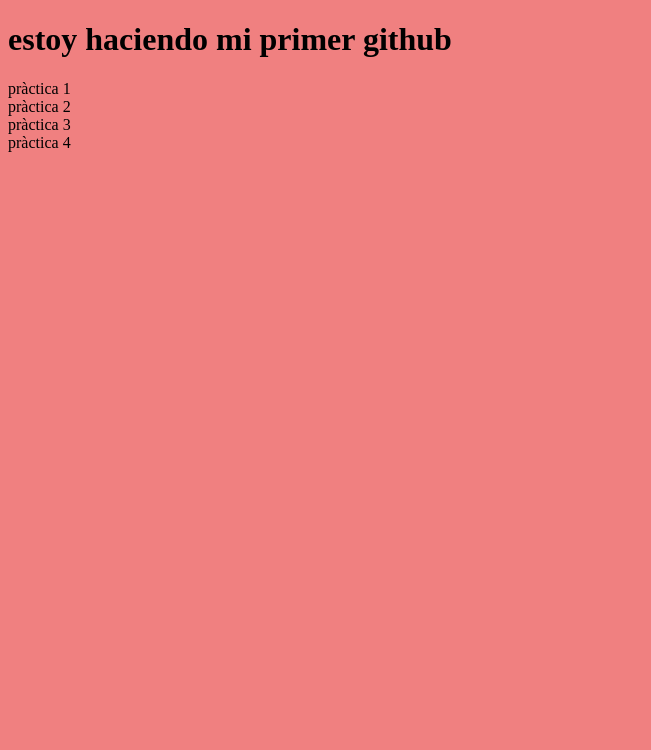
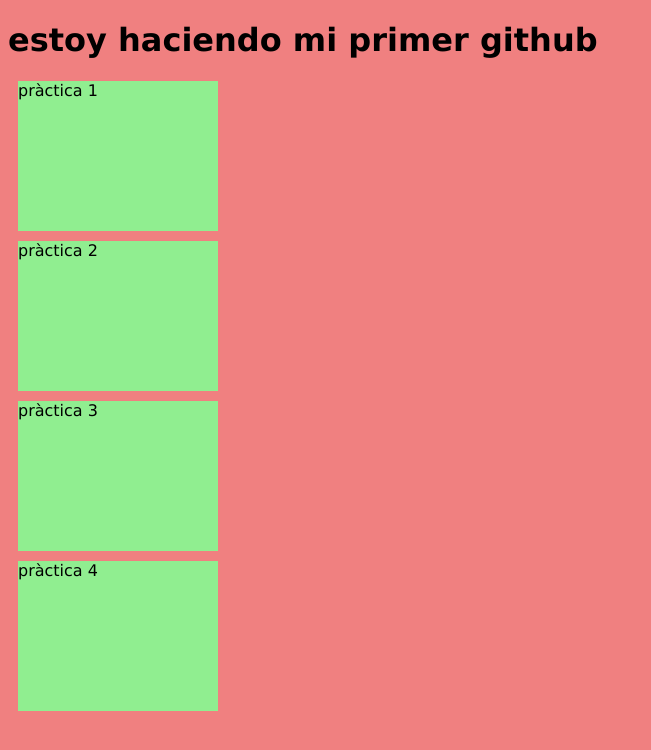
Before and after one commit to lmindan-CRN/2021agm4, a plain HTML site: page index.html in a window 1280 px wide. Shown: the whole page, without its empty margins (0-651 px from the left). Drawn offline with Linux system fonts and the light colour scheme.

Commit message:
Update estils.css

```diff
--- a/estils.css
+++ b/estils.css
@@ -1,3 +1,12 @@
 body {
   background-color: lightcoral;
+  font-family: verdana;
+  font-weight: 20px;
 }
+
+div {
+  height: 150px;
+  width: 200px;
+  background-color: lightgreen;
+  margin: 10px;
+}
```
